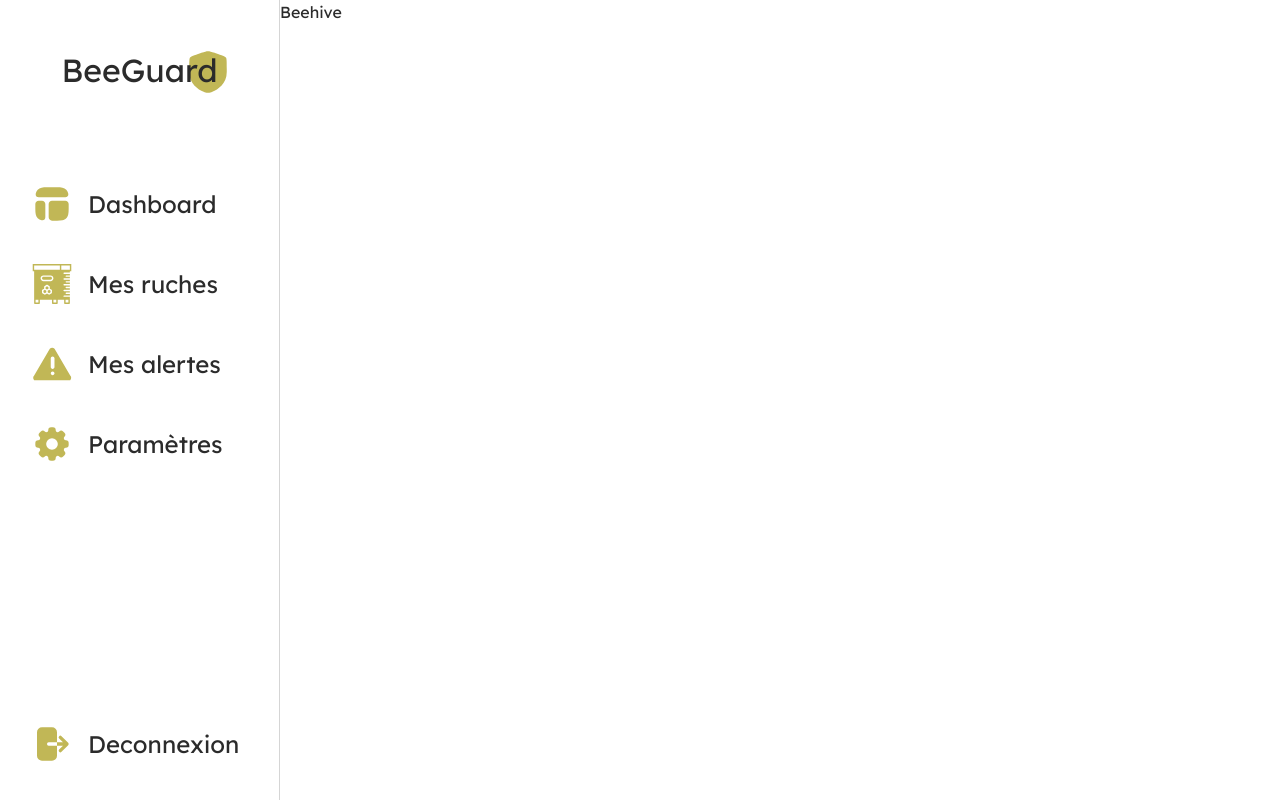
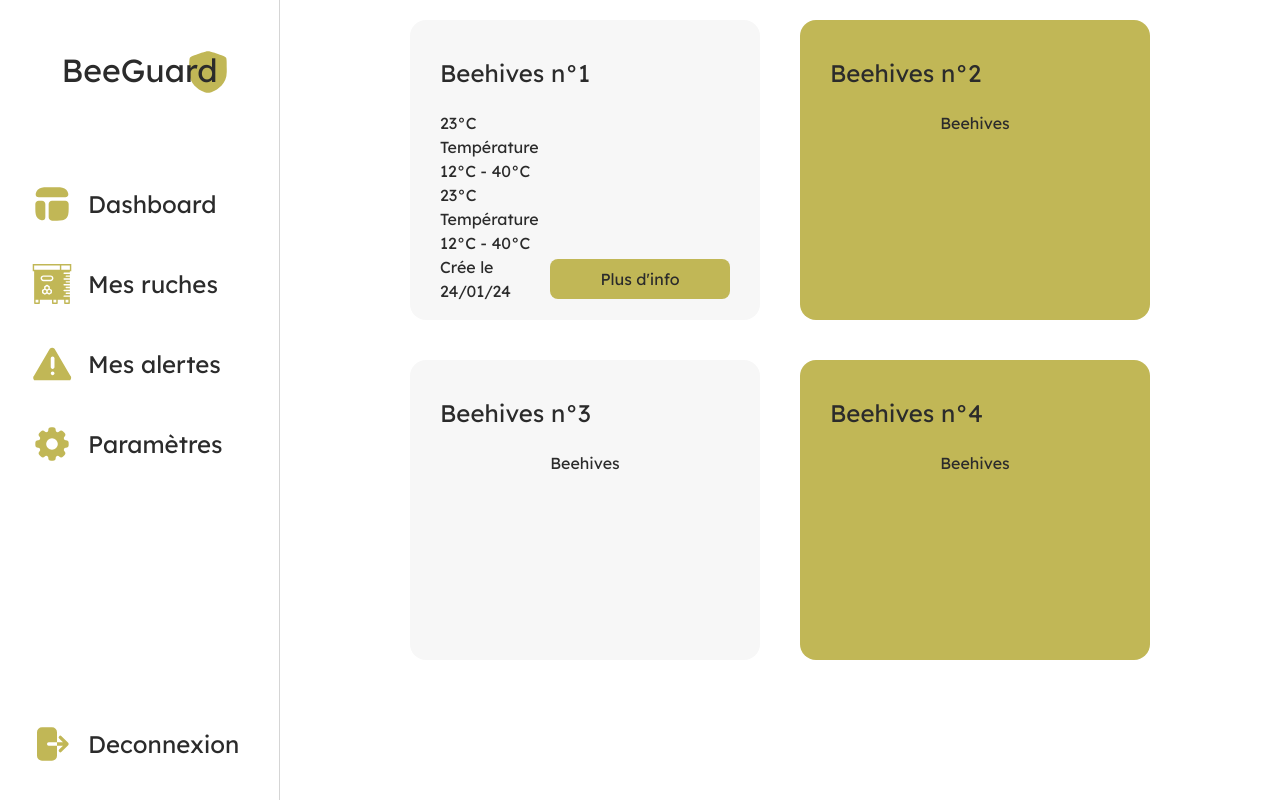
Before and after one commit to BeeGuard/web, a Next.js app: page /beekeeper/beehives in a window 1280 px wide. Built offline with nearby package versions, Linux system fonts and the light colour scheme.

Commit message:
add fake login

```diff
--- a/package.json
+++ b/package.json
@@ -12,6 +12,7 @@
     "next": "14.0.4",
     "react": "^18",
     "react-dom": "^18",
+    "react-toastify": "^10.0.4",
     "recharts": "^2.10.4"
   },
   "devDependencies": {
--- /dev/null
+++ b/src/app/beekeeper/beehives/page.css
@@ -0,0 +1,21 @@
+.list-beehive {
+    height: 100%;
+    width: 100%;
+
+    display: flex;
+    justify-content: center;
+    align-content: start;
+    flex-wrap: wrap;
+
+    .card {
+        margin: 20px 20px;
+    }
+
+    .card:nth-child(even) {
+        background-color: rgb(var(--card-background-secondary));
+    }
+
+    .card:nth-child(odd) {
+        background-color: rgb(var(--card-background-primary));
+    }
+}
--- a/src/app/beekeeper/beehives/page.tsx
+++ b/src/app/beekeeper/beehives/page.tsx
@@ -1,5 +1,32 @@
+import Card from "@/app/ui/card/card";
+import './page.css';
+import Button from "@/app/ui/button/button";
+
 export default function Beehives() {
     return (
-        <h2>Beehive</h2>
+        <div className='list-beehive'>
+            <Card title={'Beehives n°1'}>
+                <div>
+                    <div>
+                        <p>23°C</p>
+                        <p>Température</p>
+                        <p>12°C - 40°C</p>
+                    </div>
+                    <div className='separator' />
+                    <div>
+                        <p>23°C</p>
+                        <p>Température</p>
+                        <p>12°C - 40°C</p>
+                    </div>
+                    <div className={'flex justify-center items-center'}>
+                        <p className=''>Crée le  24/01/24</p>
+                        <Button value={'Plus d\'info'} type={'button'}></Button>
+                    </div>
+                </div>
+            </Card>
+            <Card title={'Beehives n°2'}>Beehives</Card>
+            <Card title={'Beehives n°3'}>Beehives</Card>
+            <Card title={'Beehives n°4'}>Beehives</Card>
+        </div>
     )
 }
--- a/src/app/layout.tsx
+++ b/src/app/layout.tsx
@@ -1,5 +1,7 @@
 import type { Metadata } from 'next'
 import { Lexend } from 'next/font/google'
+import {ToastContainer as Toaster} from "react-toastify";
+import 'react-toastify/dist/ReactToastify.css';
 import './globals.css'
 
 const lexend = Lexend({ subsets: ['latin'] })
@@ -16,7 +18,10 @@ export default function RootLayout({
 }) {
   return (
     <html lang="en">
-      <body className={lexend.className}>{children}</body>
+      <body className={lexend.className}>
+      {children}
+      <Toaster/>
+      </body>
     </html>
   )
 }
--- a/src/app/page.tsx
+++ b/src/app/page.tsx
@@ -5,18 +5,32 @@ import Button from "@/app/ui/button/button";
 import './page.css';
 import Input from "@/app/ui/input/input";
 import Link from "next/link";
-import {FormEvent} from "react";
 import {useRouter} from "next/navigation";
+import {toast} from "react-toastify";
+import {useState} from "react";
 
 export default function Home() {
+    const [loading, setLoading] = useState(false)
     const router = useRouter()
-    async function onSubmit(event: FormEvent<HTMLFormElement>) {
+
+    async function onSubmit(event: any) {
         event.preventDefault()
-        console.log(event)
+        setLoading(true)
+        console.log(event.target.email.value)
+        await new Promise(resolve => setTimeout(resolve, 500));
+        const darkThemeMq = window.matchMedia("(prefers-color-scheme: dark)");
+        if (event.target.email.value?.includes('beekeeper')) {
+            toast.success('Welcome', { theme: darkThemeMq.matches ? 'dark' : 'light' })
+            setLoading(false)
             router.push('/beekeeper/dashboard')
+        } else {
+            setLoading(false)
+            toast.error('Incorrect email or password !', { theme: darkThemeMq.matches ? 'dark' : 'light' })
+        }
     }
 
     return (
+        <>
             <main>
                 <div className='flex justify-center pt-4'>
                     <p>BeeGuard</p>
@@ -37,22 +51,27 @@ export default function Home() {
                                     type={'email'}
                                     id={'email'}
                                     label={'E-mail or Username'}
+                                    name={'email'}
                                     placeholder={'Enter your e-mail or username'}
                                 />
                                 <Input
                                     type={'password'}
                                     id={'password'}
-                                label={<div className='flex justify-between'><p>Password</p><p className='login-text-light text-sm'>Forget password ?</p></div>}
+                                    name={'password'}
+                                    label={<div className='flex justify-between'><p>Password</p><p
+                                        className='login-text-light text-sm'>Forget password ?</p></div>}
                                     placeholder={'Enter your password'}
                                 />
                                 <div className='flex justify-center my-5'>
-                                <Button type={'submit'} value={'Login'}/>
+                                    <Button type={'submit'} value={loading ? 'Loading...' : 'Login'} disable={loading}/>
                                 </div>
                             </form>
                         </div>
-                    <p><span className='login-text-light'>Not registered yet ? </span> <Link href={'/signup'}>Register</Link></p>
+                        <p><span className='login-text-light'>Not registered yet ? </span> <Link
+                            href={'/signup'}>Register</Link></p>
                     </div>
                 </div>
             </main>
+        </>
     )
 }
--- a/src/app/ui/button/button.tsx
+++ b/src/app/ui/button/button.tsx
@@ -7,11 +7,12 @@ export interface ButtonProps {
     color?: 'primary' | 'secondary'
     icon?: string
     onClick?: (event: React.MouseEvent<HTMLButtonElement>) => void
+    disable?: boolean
 }
 
-export default function Button({value, type, color, icon, onClick}: ButtonProps) {
+export default function Button({value, type, color, icon, onClick, disable}: ButtonProps) {
     return (
-        <button className={`button button-${color}`} type={type} onClick={onClick}>
+        <button className={`button button-${color}`} type={type} onClick={onClick} disabled={disable}>
             <div className={'flex justify-center items-center'}>
                 {value}
                 {icon && <Image
--- a/src/app/ui/input/input.tsx
+++ b/src/app/ui/input/input.tsx
@@ -8,13 +8,15 @@ export interface InputProps {
     value?: string;
     onChange?: (e: React.ChangeEvent<HTMLInputElement>) => void;
     className?: string;
+    name?: string;
+    disable?: boolean;
 }
 
-export default function Input({ type, id, label, placeholder, value, className }: InputProps) {
+export default function Input({ type, id, label, placeholder, value, className, onChange, name, disable }: InputProps) {
     return (
         <div className={`${className} input`}>
             <label htmlFor={id}>{label}</label>
-            <input type={type} id={id} placeholder={placeholder} value={value}/>
+            <input type={type} id={id} placeholder={placeholder} value={value} onChange={onChange} name={name} disabled={disable}/>
         </div>
     )
 }
```
Also changed, not shown: 1 other file (tests, documents, lock files or other folders). Lines whose indentation alone changed are shown as unchanged.
